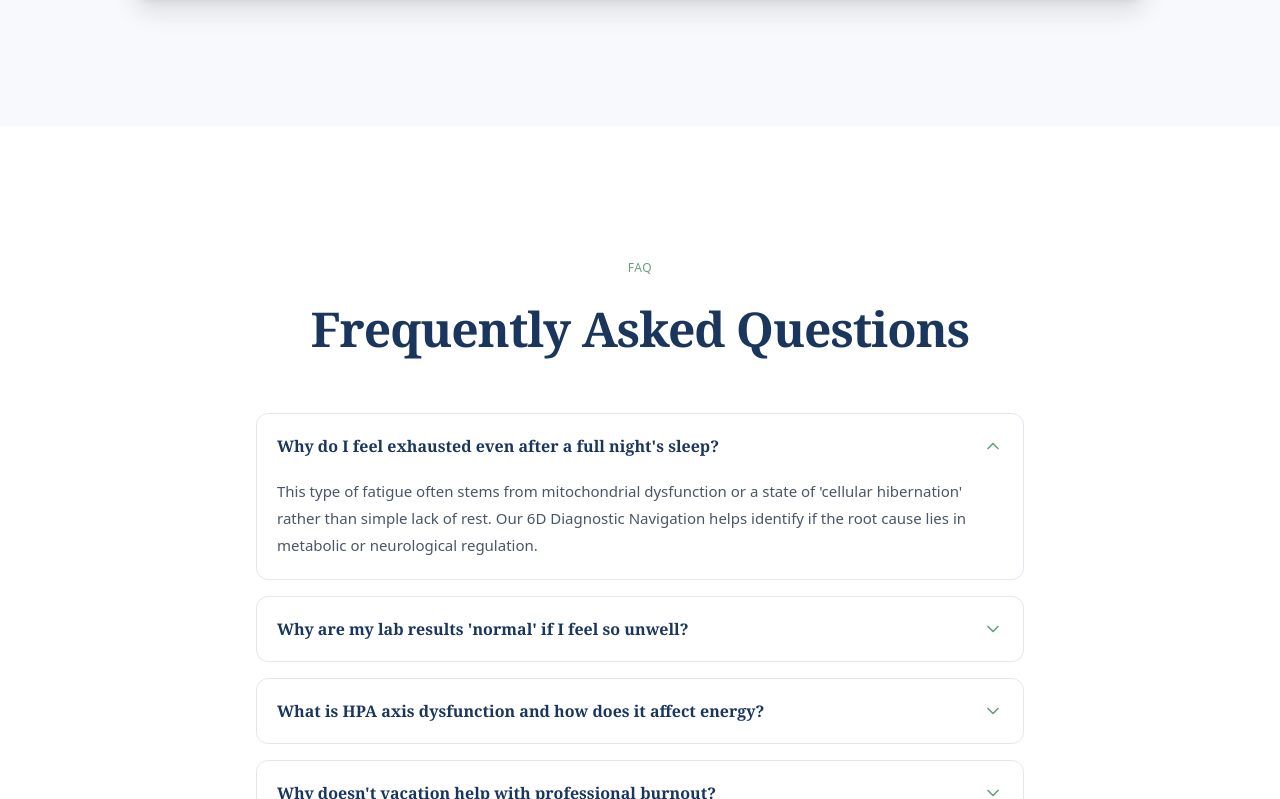
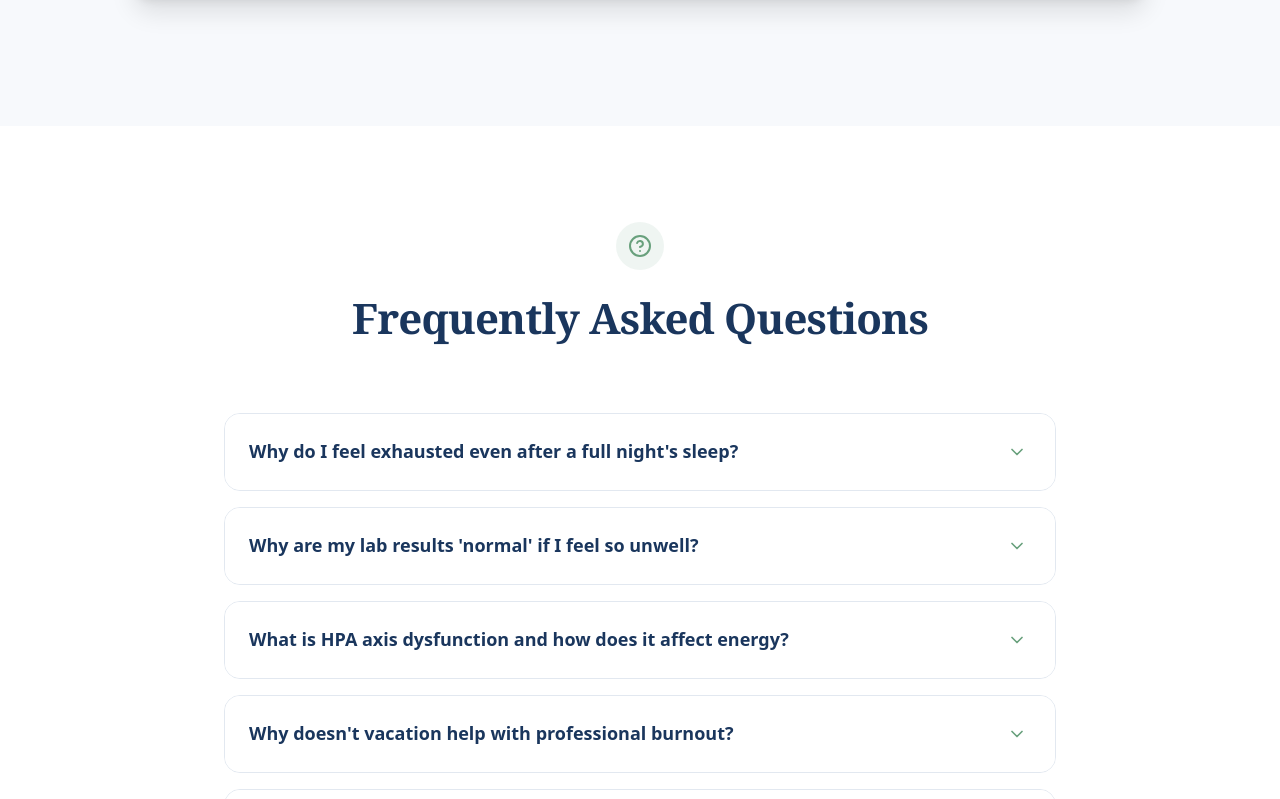
Before and after one commit to ErkinDoc/wenbnew, a React (Vite) app: page / in a window 1280 px wide. Shown: the part 6961-7760 px from the top of the page. Built offline with nearby package versions, Linux system fonts and the light colour scheme.

Commit message:
Update FAQ.tsx

```diff
--- a/src/sections/FAQ.tsx
+++ b/src/sections/FAQ.tsx
@@ -1,79 +1,86 @@
-import { motion } from 'framer-motion';
-import { ChevronDown } from 'lucide-react';
 import { useState } from 'react';
+import { motion, AnimatePresence } from 'framer-motion';
 import { useTranslation } from 'react-i18next';
+import { ChevronDown, HelpCircle } from 'lucide-react';
 
 export function FAQ() {
   const { t } = useTranslation();
-  const [openIndex, setOpenIndex] = useState<number | null>(0);
+  const [openIndex, setOpenIndex] = useState<number | null>(null);
 
-  const faqs = t('faq.items', { returnObjects: true }) as Array<{
-    question: string;
-    answer: string;
-  }>;
+  // Достаем массив вопросов из секции "faq" нашего JSON
+  const faqItems = t('faq.items', { returnObjects: true }) as any[];
 
   return (
-    <section id="faq" className="w-full py-24 lg:py-32 bg-white">
-      <div className="section-container">
-        <div className="section-inner max-w-3xl mx-auto">
-          {/* Header */}
+    <section id="faq" className="py-24 bg-white">
+      <div className="max-w-4xl mx-auto px-4 sm:px-6 lg:px-8">
+
+        {/* Заголовок */}
+        <div className="text-center mb-16">
           <motion.div
-            className="text-center mb-12"
+            initial={{ opacity: 0, scale: 0.9 }}
+            whileInView={{ opacity: 1, scale: 1 }}
+            viewport={{ once: true }}
+            className="flex justify-center mb-4"
+          >
+            <div className="p-3 bg-[#68A07C]/10 rounded-full">
+              <HelpCircle className="w-6 h-6 text-[#68A07C]" />
+            </div>
+          </motion.div>
+          <motion.h2
             initial={{ opacity: 0, y: 20 }}
             whileInView={{ opacity: 1, y: 0 }}
             viewport={{ once: true }}
-            transition={{ duration: 0.5 }}
+            className="text-[32px] md:text-[42px] font-serif font-bold text-[#1A365D]"
           >
-            <span className="inline-block text-[12px] font-sans font-medium tracking-wider uppercase text-[#68A07C] mb-4">
-              FAQ
-            </span>
-            <h2 className="text-[32px] sm:text-[40px] lg:text-[48px] font-serif font-bold text-[#1A365D] mb-4">
             {t('faq.title')}
-            </h2>
-          </motion.div>
+          </motion.h2>
+        </div>
 
-          {/* FAQ Accordion */}
+        {/* Аккордеон */}
         <div className="space-y-4">
-            {faqs.map((faq, index) => (
+          {Array.isArray(faqItems) && faqItems.map((item, index) => (
             <motion.div
               key={index}
-                className="border border-[#E2E8F0] rounded-xl overflow-hidden"
-                initial={{ opacity: 0, y: 20 }}
+              initial={{ opacity: 0, y: 10 }}
               whileInView={{ opacity: 1, y: 0 }}
               viewport={{ once: true }}
-                transition={{ duration: 0.4, delay: index * 0.05 }}
+              transition={{ delay: index * 0.05 }}
+              className="border border-[#E2E8F0] rounded-2xl overflow-hidden transition-all duration-300 hover:border-[#68A07C]/50"
             >
               <button
                 onClick={() => setOpenIndex(openIndex === index ? null : index)}
-                  className="w-full flex items-center justify-between gap-4 text-left p-5 group hover:bg-[#F7F9FC] transition-colors"
+                className="w-full flex items-center justify-between p-6 text-left bg-white hover:bg-[#F8FAFC] transition-colors"
               >
-                  <span className="text-[16px] font-serif font-semibold text-[#1A365D] pr-4">
-                    {faq.question}
+                <span className="text-[16px] md:text-[18px] font-sans font-semibold text-[#1A365D] pr-8 leading-snug">
+                  {item.question}
                 </span>
+                <div className={`p-1 rounded-full transition-colors ${openIndex === index ? 'bg-[#68A07C] text-white' : 'text-[#68A07C]'}`}>
                   <ChevronDown
-                    className={`w-5 h-5 text-[#68A07C] flex-shrink-0 transition-transform duration-300 ${
+                    className={`w-5 h-5 transition-transform duration-300 ${
                       openIndex === index ? 'rotate-180' : ''
                     }`}
                   />
+                </div>
               </button>
 
+              <AnimatePresence>
+                {openIndex === index && (
                   <motion.div
-                  initial={false}
-                  animate={{
-                    height: openIndex === index ? 'auto' : 0,
-                    opacity: openIndex === index ? 1 : 0,
-                  }}
+                    initial={{ height: 0, opacity: 0 }}
+                    animate={{ height: 'auto', opacity: 1 }}
+                    exit={{ height: 0, opacity: 0 }}
                     transition={{ duration: 0.3, ease: 'easeInOut' }}
-                  className="overflow-hidden"
                   >
-                  <p className="text-[15px] leading-[1.8] text-[#4A5568] px-5 pb-5 font-sans">
-                    {faq.answer}
-                  </p>
+                    <div className="px-6 pb-6 text-[15px] md:text-[16px] text-[#4A5568] leading-relaxed border-t border-[#F1F5F9] pt-4">
+                      {item.answer}
+                    </div>
                   </motion.div>
+                )}
+              </AnimatePresence>
             </motion.div>
           ))}
         </div>
-        </div>
+
       </div>
     </section>
   );
```
Lines whose indentation alone changed are shown as unchanged.
